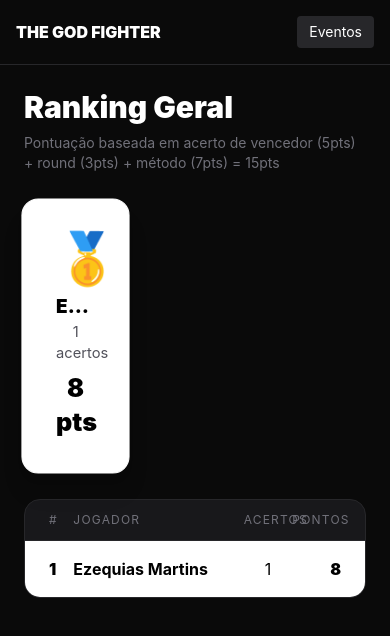
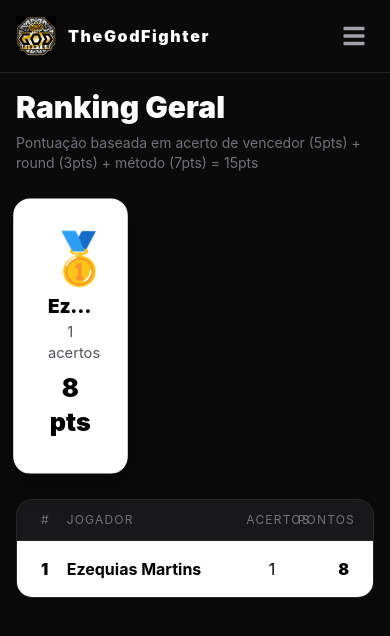
Before and after one commit to psi-ezequiasmartins/thegodfighter, a React (Create React App) app in the folder app/: page /ranking in a window 390 px wide. Shown: the top 636 px of the page. Built offline with nearby package versions, Linux system fonts and the light colour scheme; no server answers; the HTML template or start-up script is replaced by a standard one.

Commit message:
12092026-1734

```diff
--- /dev/null
+++ b/app/src/components/Layout.css
@@ -0,0 +1,5 @@
+@media (max-width: 768px) {
+  header {
+    display: none;
+  }
+}
--- a/app/src/components/Layout.jsx
+++ b/app/src/components/Layout.jsx
@@ -2,13 +2,16 @@
  * src/components/Layout.jsx
  */
 
-import { NavLink, useNavigate, Link } from 'react-router-dom';
-// Importação corrigida para a Web:
-import { FaSitemap, FaFileSignature, FaListOl, FaUsersCog, FaUserShield, FaMedal, FaWalking } from "react-icons/fa";
+import { useState } from 'react';
+import { NavLink, useNavigate } from 'react-router-dom';
+import { FaSitemap, FaFileSignature, FaListOl, FaUsersCog, FaUserShield, FaMedal, FaWalking, FaBars, FaTimes } from "react-icons/fa";
 import icon from '../assets/icon.png';
+import './Layout.css';
 
 export default function Layout({ children }) {
   const navigate = useNavigate();
+  const [isMobileMenuOpen, setIsMobileMenuOpen] = useState(false);
+
   const user = JSON.parse(localStorage.getItem('tgf_user') || '{}');
   const isAdmin = user.role === 'admin';
 
@@ -17,57 +20,92 @@ export default function Layout({ children }) {
     navigate('/');
   };
 
-  // CORREÇÃO AQUI: Mudamos 'block' para 'flex items-center gap-3' e ajustamos o texto para 'text-xs' ou 'text-sm' para melhor encaixe
+  const toggleMenu = () => setIsMobileMenuOpen(!isMobileMenuOpen);
+  const closeMenu = () => setIsMobileMenuOpen(false);
+
   const linkClass = ({ isActive }) =>
     `px-4 py-2 rounded-lg flex items-center gap-3 text-sm tracking-wider ${
       isActive ? 'bg-white text-black font-bold' : 'text-zinc-400 hover:text-white hover:bg-zinc-900'
    }`;
 
   return (
-    <div className="min-h-screen bg-[#0a0a0a] text-white flex">
+    <div className="min-h-screen bg-[#0a0a0a] text-white flex flex-col md:flex-row">
       {/* SIDEBAR DESKTOP */}
       <aside className="w-[240px] border-r border-zinc-800 p-6 hidden md:flex flex-col justify-between sticky top-0 h-screen">
         <div>
           <img src={icon} className="mb-4 w-16 h-16 mx-auto" alt="TheGodFighterLogo" />
           <h1 className="font-black text-lg leading-none mb-6 tracking-widest text-center">TheGodFighter</h1>
           <hr className="border-zinc-800" />
-          <p className="px-4 py-2 text-zinc-400">{user.name}</p>
+          <p className="px-4 py-2 text-zinc-400 truncate">{user.name}</p>
           <hr className="border-zinc-800 mb-4" />
           <nav className="flex flex-col gap-1">
-            <NavLink to="/events" className={linkClass}><FaSitemap  size={32} /> EVENTOS</NavLink>
-            <NavLink to="/ranking" className={linkClass}><FaMedal size={32} /> RANKING</NavLink>
-            <NavLink to="/profile" className={linkClass}><FaFileSignature size={32} /> MEUS PALPITES</NavLink>
+            <NavLink to="/events" className={linkClass}><FaSitemap size={24} /> EVENTOS</NavLink>
+            <NavLink to="/ranking" className={linkClass}><FaMedal size={24} /> RANKING</NavLink>
+            <NavLink to="/profile" className={linkClass}><FaFileSignature size={24} /> MEUS PALPITES</NavLink>
             {isAdmin && (
               <>
                 <p className="px-4 pt-6 pb-1 text-[10px] uppercase tracking-widest text-zinc-600 font-bold">ADMINISTRATOR</p>
-                {/* <hr className="border-zinc-800 mb-4" /> */}
-                <NavLink to="/admin/events" className={linkClass}><FaListOl size={32} /> EVENTOS</NavLink>
-                <NavLink to="/admin/fighters" className={linkClass}><FaUsersCog size={32} /> LUTADORES</NavLink>
-                <NavLink to="/admin/users" className={linkClass}><FaUserShield size={32} /> USUÁRIOS</NavLink>
+                <NavLink to="/admin/events" className={linkClass}><FaListOl size={24} /> EVENTOS</NavLink>
+                <NavLink to="/admin/fighters" className={linkClass}><FaUsersCog size={24} /> LUTADORES</NavLink>
+                <NavLink to="/admin/users" className={linkClass}><FaUserShield size={24} /> USUÁRIOS</NavLink>
               </>
             )}
           </nav>
         </div>
 
-        {/* Bloco de Logout com linha separadora superior */}
+        {/* Bloco de Logout */}
         <div className="flex flex-col gap-2">
           <hr className="border-zinc-800" />
           <button onClick={logout}
             className="text-left px-4 py-3 text-zinc-500 hover:text-white flex items-center gap-3">
-              <FaWalking size={32} /> Sair
+              <FaWalking size={24} /> SAÍDA (LOGOUT)
           </button>
         </div>
-
       </aside>
 
       {/* CONTEÚDO */}
-      <div className="flex-1">
+      <div className="flex-1 flex flex-col min-w-0">
         {/* TOPO MOBILE */}
-        <header className="md:hidden flex justify-between items-center p-4 border-b border-zinc-800">
-          <span className="font-black">THE GOD FIGHTER</span>
-          <Link to="/events" className="text-sm bg-zinc-800 px-3 py-1.5 rounded">Eventos</Link>
+        <header className="md:hidden flex items-center justify-between p-4 border-b border-zinc-800 bg-[#0a0a0a] sticky top-0 z-50">
+          <div className="flex items-center gap-3">
+            <img src={icon} className="w-10 h-10" alt="TheGodFighterLogo" />
+            <h1 className="font-black text-base tracking-widest">TheGodFighter</h1>
+          </div>
+
+          <button
+            onClick={toggleMenu}
+            className="p-2 text-zinc-400 hover:text-white focus:outline-none"
+            id="menu-toggle"
+            aria-label="Abrir Menu"
+          >
+            {isMobileMenuOpen ? <FaTimes size={24} /> : <FaBars size={24} />}
+          </button>
         </header>
-        <main className="max-w-3xl mx-auto p-6 md:p-10">
+
+        {/* MENU MOBILE EXPANSÍVEL */}
+        <div className={`md:hidden bg-[#0a0a0a] border-b border-zinc-800 px-4 py-4 transition-all duration-300 ease-in-out ${isMobileMenuOpen ? 'block' : 'hidden'}`} id="mobile-menu">
+          <p className="px-4 py-2 text-zinc-400 text-sm border-b border-zinc-800 mb-2 truncate">{user.name}</p>
+          <nav className="flex flex-col gap-1">
+            <NavLink to="/events" onClick={closeMenu} className={linkClass}><FaSitemap size={20} /> EVENTOS</NavLink>
+            <NavLink to="/ranking" onClick={closeMenu} className={linkClass}><FaMedal size={20} /> RANKING</NavLink>
+            <NavLink to="/profile" onClick={closeMenu} className={linkClass}><FaFileSignature size={20} /> MEUS PALPITES</NavLink>
+            {isAdmin && (
+              <>
+                <p className="px-4 pt-4 pb-1 text-[10px] uppercase tracking-widest text-zinc-600 font-bold">ADMINISTRATOR</p>
+                <NavLink to="/admin/events" onClick={closeMenu} className={linkClass}><FaListOl size={20} /> EVENTOS</NavLink>
+                <NavLink to="/admin/fighters" onClick={closeMenu} className={linkClass}><FaUsersCog size={20} /> LUTADORES</NavLink>
+                <NavLink to="/admin/users" onClick={closeMenu} className={linkClass}><FaUserShield size={20} /> USUÁRIOS</NavLink>
+              </>
+            )}
+            <hr className="border-zinc-800 my-2" />
+            <button onClick={() => { closeMenu(); logout(); }}
+              className="text-left px-4 py-2 text-zinc-500 hover:text-white flex items-center gap-3 text-sm">
+                <FaWalking size={20} /> SAÍDA (LOGOUT)
+            </button>
+          </nav>
+        </div>
+
+        <main className="max-w-3xl w-full mx-auto p-4 md:p-10">
           {children}
         </main>
       </div>
```
